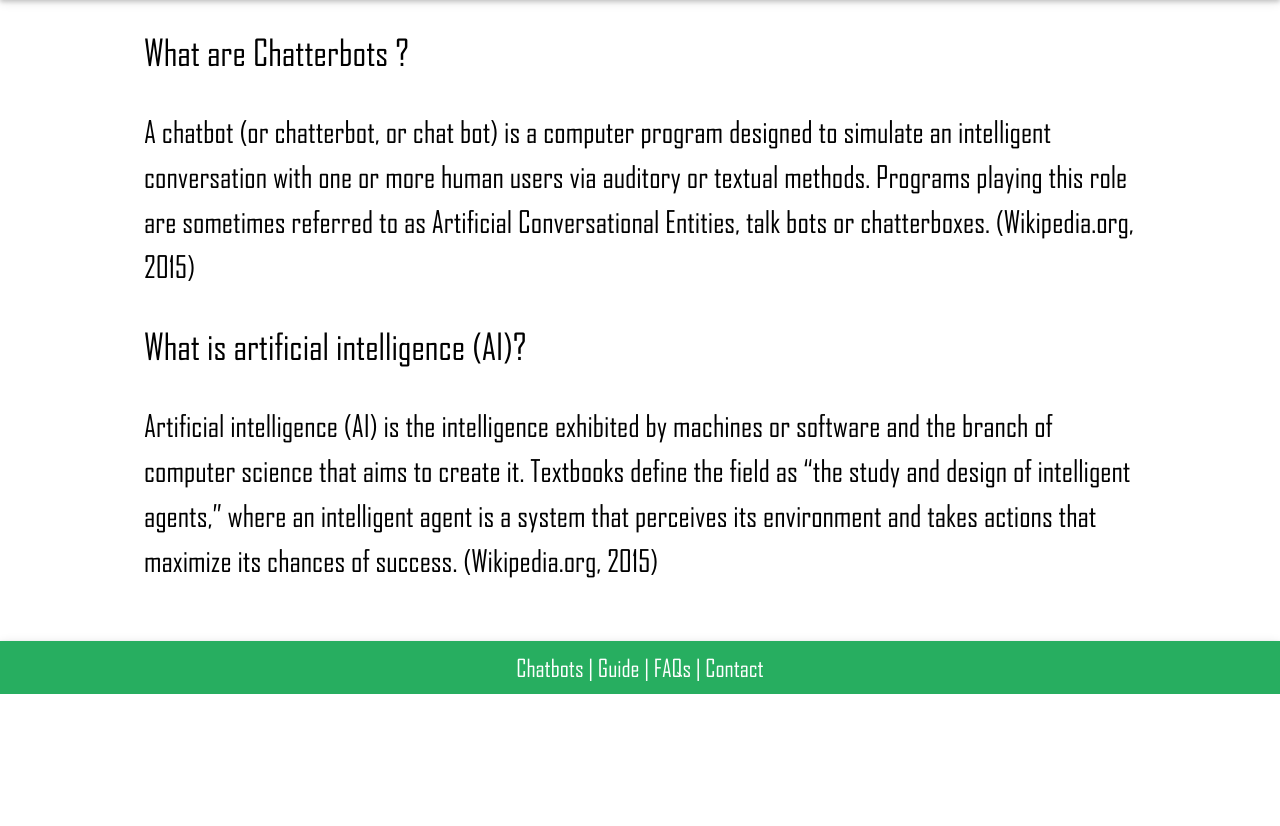
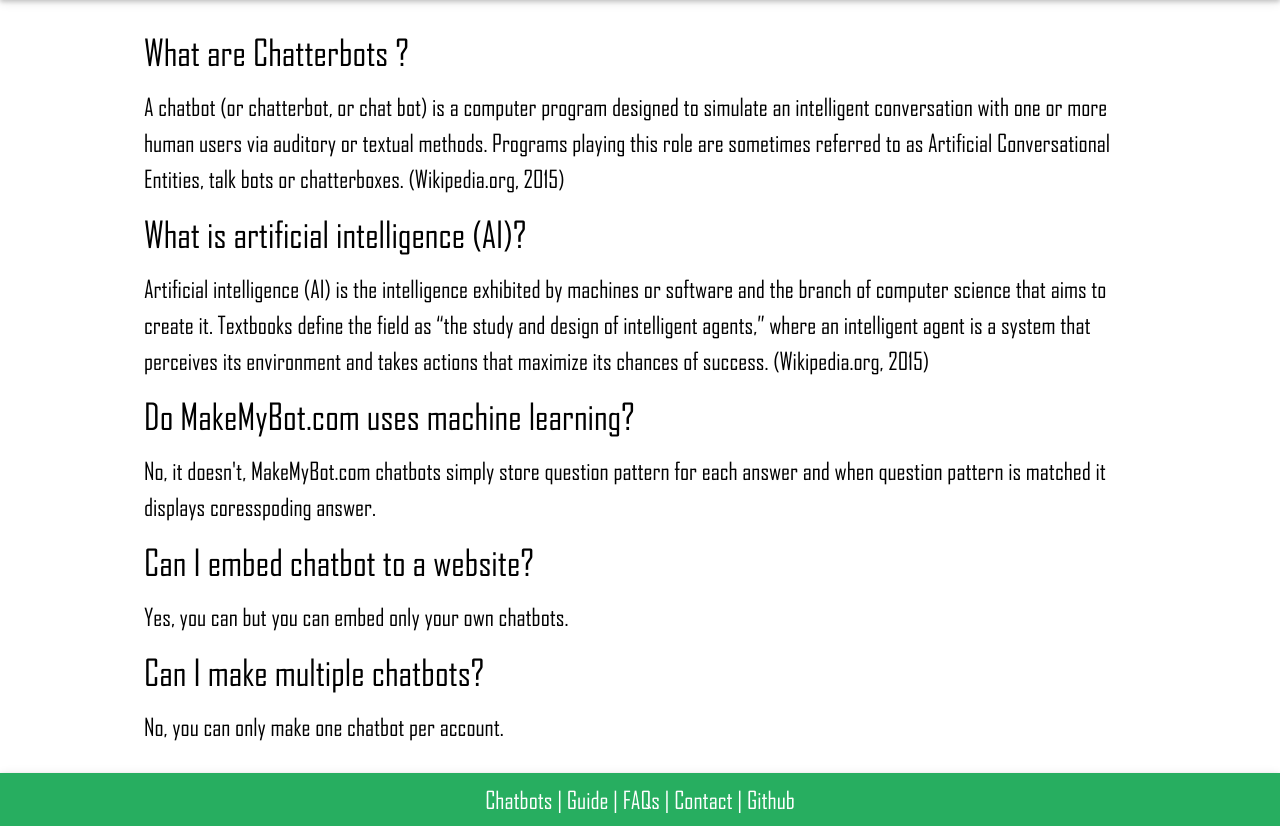
Before and after one commit to kaushalmeena1996/myapp-makemybot, a Flask app: page /faq in a window 1280 px wide. Shown: the part 118-944 px from the top of the page. Before the commit the page ends 812 px from the top, so only its background shows below. Run offline with Flask 2, Linux system fonts and the light colour scheme.

Commit message:
added github link and changed templates

```diff
--- a/main.py
+++ b/main.py
@@ -678,11 +678,6 @@ def showChatbots01(bot_id):
 
     botInfo = session.query(Bot).filter_by(bot_id=bot_id).one_or_none()
 
-    if botInfo:
-    	botInfo.bot_views += 1
-    	session.add(botInfo)
-        session.commit()
-
     if request.method == 'POST':
         messageType = request.form['messageType']
 
--- a/templates/base.html
+++ b/templates/base.html
@@ -137,7 +137,8 @@
 				<a href="{{ url_for( 'showChatbots00' ) }}">Chatbots</a> |
 				<a href="{{ url_for( 'showGuide' ) }}">Guide</a> |
 				<a href="{{ url_for( 'showFAQs' ) }}">FAQs</a> |
-				<a href="{{ url_for( 'showContact' ) }}">Contact</a>
+				<a href="{{ url_for( 'showContact' ) }}">Contact</a> |
+				<a href="https://github.com/kaushalmeena1996/myapp-makemybot">Github</a>
 			</div>
 		</footer>
 		<div>
--- a/templates/faq.html
+++ b/templates/faq.html
@@ -2,15 +2,28 @@
 {% block content %}
 	<div class="w3-container w3-custom-container w3-custom-font">
 		<h1>What are Chatterbots ?</h1>
-		<p>A chatbot (or chatterbot, or chat bot) is a computer program designed to simulate an intelligent
-			conversation with one or more human users via auditory or textual methods. Programs playing this role
-			are sometimes referred to as Artificial Conversational Entities, talk bots or chatterboxes. (Wikipedia.org, 2015)
-		</p>
+		<span class="w3-font-size-med">
+			A chatbot (or chatterbot, or chat bot) is a computer program designed to simulate an intelligent
+			conversation with one or more human users via auditory or textual methods. Programs playing this role are sometimes referred to as Artificial Conversational Entities, talk bots or chatterboxes. (Wikipedia.org, 2015)
+		</span>
 		<h1>What is artificial intelligence (AI)?</h1>
-		<p>Artificial intelligence (AI) is the intelligence exhibited by machines or software
+		<span class="w3-font-size-med">
+			Artificial intelligence (AI) is the intelligence exhibited by machines or software
 			and the branch of computer science that aims to create it. Textbooks define the field as
 			“the study and design of intelligent agents,” where an intelligent agent is a system that perceives
 			its environment and takes actions that maximize its chances of success. (Wikipedia.org, 2015)
-		</p>
+		</span>
+		<h1>Do MakeMyBot.com uses machine learning?</h1>
+		<span class="w3-font-size-med">
+			No, it doesn't, MakeMyBot.com chatbots simply store question pattern for each answer and when question pattern is matched it displays coresspoding answer.
+		</span>
+		<h1>Can I embed chatbot to a website?</h1>
+		<span class="w3-font-size-med">
+			Yes, you can but you can embed only your own chatbots.
+		</span>
+		<h1>Can I make multiple chatbots?</h1>
+		<span class="w3-font-size-med">
+			No, you can only make one chatbot per account.
+		</span>
 	</div>
 {% endblock %}
--- a/templates/guide.html
+++ b/templates/guide.html
@@ -3,7 +3,7 @@
 	<div class="w3-container w3-custom-container w3-custom-font">
 		<form class="w3-container w3-custom-form" >
 			<div class="w3-text-col-blue"><span>[ Video ]</span><hr></div>
-			<p class="w3-text-col-blue w3-margin-top w3-margin-bottom">Video explaining how to use MakeMyBot.com</p>
+			<p class="w3-text-col-blue w3-margin-top w3-margin-bottom">video explaining how to use MakeMyBot.com</p>
 			<div class="w3-center w3-video">
 				<iframe style="border: 1px solid #3498DB" class="w3-center w3-padding w3-card-2" width="854" height="480" src="https://www.youtube.com/embed/njmAUhUwKys" frameborder="1" allowfullscreen></iframe>
 			</div>
```
Also changed, not shown: templates/home.html (+3 -5 lines), ReadMe.md, database/makemybot.db.
